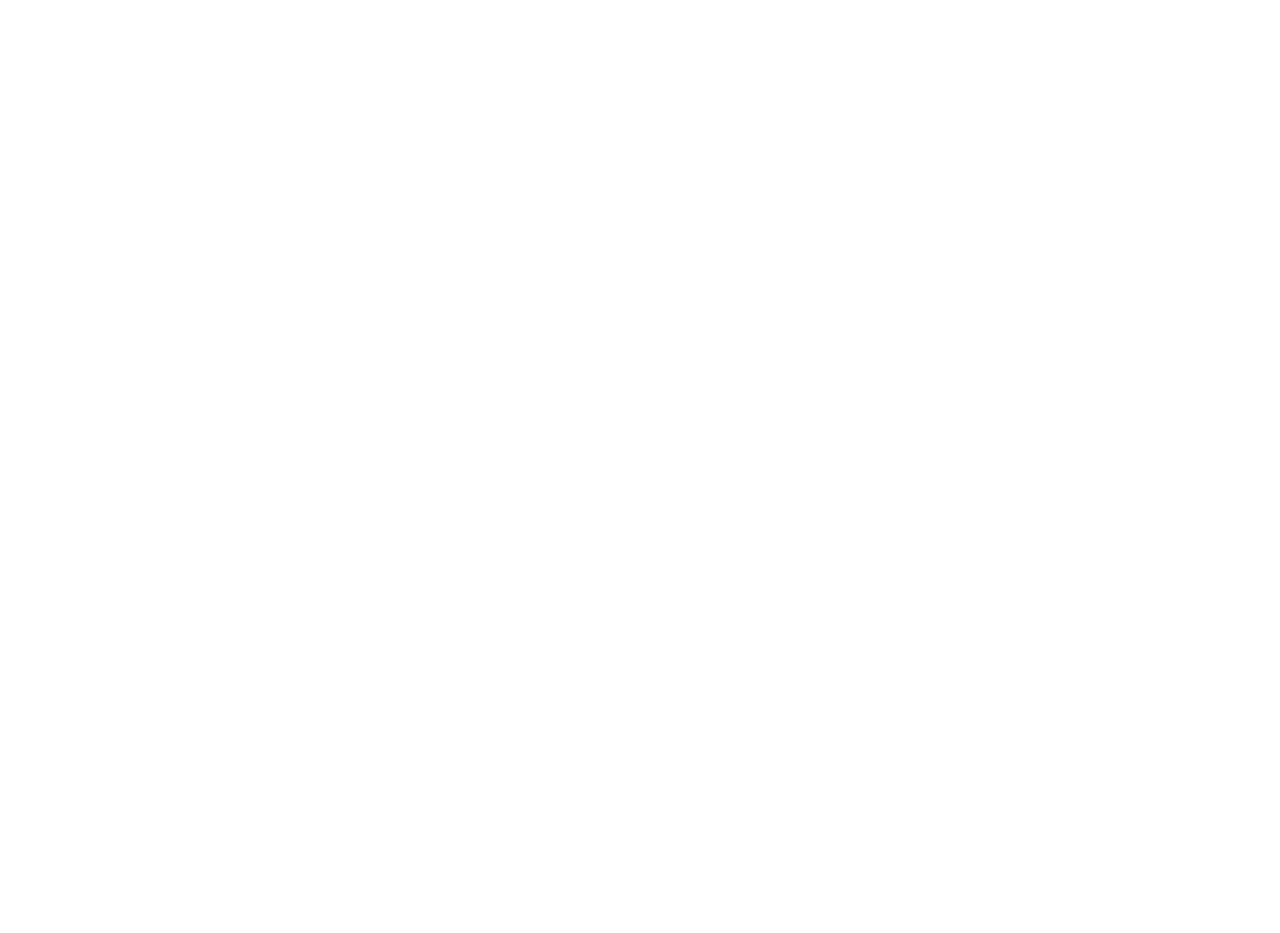
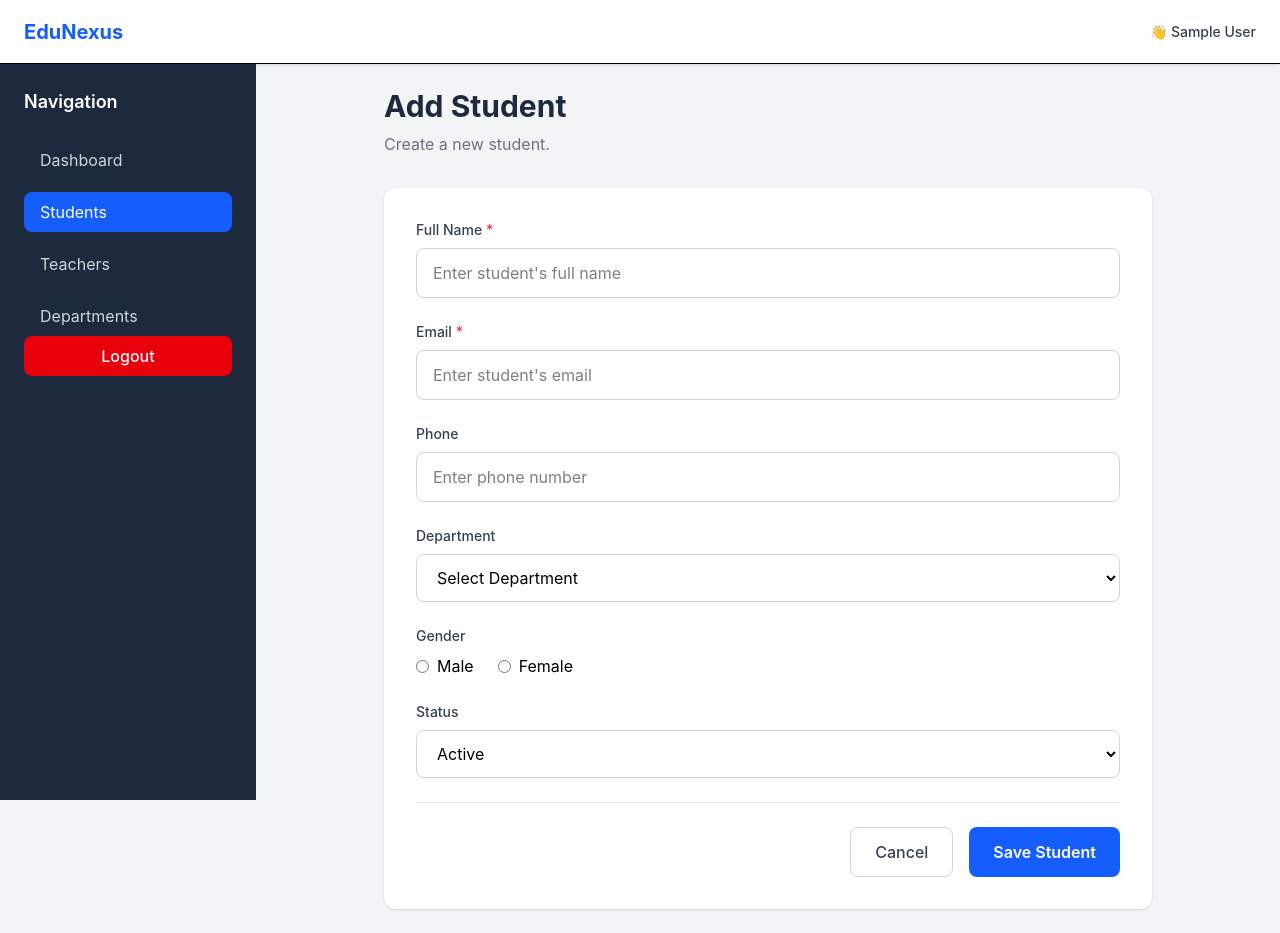
Before and after one commit to mbasar-8/EduNexus, a React (Vite) app in the folder client/: page /students/create in a window 1280 px wide. Before the commit this address had no page. Before the commit the page ends 800 px from the top, so only its background shows below. Built offline with nearby package versions, Linux system fonts and the light colour scheme; sample sign-in values are in the browser's storage; the HTML template or start-up script is replaced by a standard one.

Commit message:
Implement student creation form and frontend-backend integration

```diff
--- a/client/src/App.jsx
+++ b/client/src/App.jsx
@@ -6,6 +6,7 @@ import Dashboard from "./pages/dashboard/Dashboard";
 import Students from "./pages/students/Students";
 import Teachers from "./pages/teachers/Teachers";
 import Departments from "./pages/departments/Departments";
+import CreateStudent from "./pages/students/CreateStudent";
 
 function App() {
   return (
@@ -48,6 +49,15 @@ function App() {
           </ProtectedRoute>
         }
       />
+
+      <Route
+        path="/students/create"
+        element={
+          <ProtectedRoute>
+            <CreateStudent />
+          </ProtectedRoute>
+        }
+      />
     </Routes>
   );
 }
--- /dev/null
+++ b/client/src/components/students/StudentTable.jsx
@@ -0,0 +1,28 @@
+function StudentTable() {
+  return (
+    <div className="overflow-hidden rounded-xl border border-gray-200 bg-white shadow-sm">
+      <table className="w-full">
+        <thead className="bg-gray-100">
+          <tr>
+            <th className="px-6 py-4 text-left">ID</th>
+            <th className="px-6 py-4 text-left">Name</th>
+            <th className="px-6 py-4 text-left">Email</th>
+            <th className="px-6 py-4 text-left">Department</th>
+            <th className="px-6 py-4 text-left">Status</th>
+            <th className="px-6 py-4 text-left">Action</th>
+          </tr>
+        </thead>
+
+        <tbody>
+          <tr>
+            <td colSpan={6} className="px-6 py-10 text-center text-gray-500">
+              No students found.
+            </td>
+          </tr>
+        </tbody>
+      </table>
+    </div>
+  );
+}
+
+export default StudentTable;
--- /dev/null
+++ b/client/src/components/ui/PageHeader.jsx
@@ -0,0 +1,47 @@
+import { Search } from "lucide-react";
+
+function PageHeader({
+  title,
+  description,
+  buttonText,
+  onButtonClick,
+  searchPlaceholder,
+  searchValue,
+  onSearchChange,
+}) {
+  return (
+    <div className="mb-8 flex items-center justify-between">
+      <div>
+        <h1 className="text-3xl font-bold text-slate-800">{title}</h1>
+
+        <p className="mt-2 text-gray-500">{description}</p>
+      </div>
+
+      <div className="flex items-center gap-4">
+        <div className="relative">
+          <Search
+            size={18}
+            className="absolute left-4 top-1/2 -translate-y-1/2 text-gray-400"
+          />
+
+          <input
+            type="text"
+            value={searchValue}
+            onChange={(event) => onSearchChange(event.target.value)}
+            placeholder={searchPlaceholder}
+            className="w-72 rounded-lg border border-gray-300 py-3 pl-11 pr-4 outline-none transition focus:border-blue-600"
+          />
+        </div>
+
+        <button
+          onClick={onButtonClick}
+          className="rounded-lg bg-blue-600 px-5 py-3 font-semibold text-white transition hover:bg-blue-700"
+        >
+          {buttonText}
+        </button>
+      </div>
+    </div>
+  );
+}
+
+export default PageHeader;
--- /dev/null
+++ b/client/src/pages/students/CreateStudent.jsx
@@ -0,0 +1,215 @@
+import axios from "axios";
+import { useState } from "react";
+import DashboardLayout from "../../layouts/DashboardLayout";
+import { useNavigate } from "react-router-dom";
+
+function CreateStudent() {
+  const [formData, setFormData] = useState({
+    name: "",
+    email: "",
+    phone: "",
+    department: "",
+    gender: "",
+    status: "Active",
+  });
+
+  const navigate = useNavigate();
+
+  const handleInputChange = (field, value) => {
+    setFormData((previousData) => ({
+      ...previousData,
+      [field]: value,
+    }));
+  };
+
+  const handleSubmit = async (event) => {
+    event.preventDefault();
+
+    try {
+      const response = await axios.post(
+        `${import.meta.env.VITE_API_BASE_URL}/students`,
+        formData,
+        {
+          headers: {
+            Authorization: `Bearer ${localStorage.getItem("token")}`,
+          },
+        },
+      );
+
+      console.log(response.data);
+
+      navigate("/students");
+    } catch (error) {
+      console.error(error.response?.data || error.message);
+    }
+  };
+  return (
+    <DashboardLayout>
+      <div className="mx-auto max-w-3xl">
+        <h1 className="text-3xl font-bold text-slate-800">Add Student</h1>
+
+        <p className="mt-2 text-gray-500">Create a new student.</p>
+
+        <div className="mt-8 rounded-xl bg-white p-8 shadow-sm">
+          <form className="space-y-6" onSubmit={handleSubmit}>
+            <div>
+              <label
+                htmlFor="name"
+                className="mb-2 block text-sm font-medium text-gray-700"
+              >
+                Full Name <span className="text-red-500">*</span>
+              </label>
+
+              <input
+                id="name"
+                type="text"
+                placeholder="Enter student's full name"
+                value={formData.name}
+                onChange={(event) =>
+                  handleInputChange("name", event.target.value)
+                }
+                className="w-full rounded-lg border border-gray-300 px-4 py-3 outline-none transition focus:border-blue-600"
+              />
+            </div>
+
+            <div>
+              <label
+                htmlFor="email"
+                className="mb-2 block text-sm font-medium text-gray-700"
+              >
+                Email <span className="text-red-500">*</span>
+              </label>
+
+              <input
+                id="email"
+                type="email"
+                placeholder="Enter student's email"
+                value={formData.email}
+                onChange={(event) =>
+                  handleInputChange("email", event.target.value)
+                }
+                className="w-full rounded-lg border border-gray-300 px-4 py-3 outline-none transition focus:border-blue-600"
+              />
+            </div>
+
+            <div>
+              <label
+                htmlFor="phone"
+                className="mb-2 block text-sm font-medium text-gray-700"
+              >
+                Phone
+              </label>
+
+              <input
+                id="phone"
+                type="text"
+                placeholder="Enter phone number"
+                value={formData.phone}
+                onChange={(event) =>
+                  handleInputChange("phone", event.target.value)
+                }
+                className="w-full rounded-lg border border-gray-300 px-4 py-3 outline-none transition focus:border-blue-600"
+              />
+            </div>
+
+            <div>
+              <label
+                htmlFor="department"
+                className="mb-2 block text-sm font-medium text-gray-700"
+              >
+                Department
+              </label>
+
+              <select
+                id="department"
+                value={formData.department}
+                onChange={(event) =>
+                  handleInputChange("department", event.target.value)
+                }
+                className="w-full rounded-lg border border-gray-300 px-4 py-3 outline-none transition focus:border-blue-600"
+              >
+                <option value="">Select Department</option>
+                <option value="Science">Science</option>
+                <option value="Commerce">Commerce</option>
+                <option value="Arts">Arts</option>
+              </select>
+            </div>
+
+            <div>
+              <label className="mb-2 block text-sm font-medium text-gray-700">
+                Gender
+              </label>
+
+              <div className="flex gap-6">
+                <label className="flex items-center gap-2">
+                  <input
+                    type="radio"
+                    name="gender"
+                    value="Male"
+                    checked={formData.gender === "Male"}
+                    onChange={(event) =>
+                      handleInputChange("gender", event.target.value)
+                    }
+                  />
+                  Male
+                </label>
+
+                <label className="flex items-center gap-2">
+                  <input
+                    type="radio"
+                    name="gender"
+                    value="Female"
+                    checked={formData.gender === "Female"}
+                    onChange={(event) =>
+                      handleInputChange("gender", event.target.value)
+                    }
+                  />
+                  Female
+                </label>
+              </div>
+            </div>
+
+            <div>
+              <label
+                htmlFor="status"
+                className="mb-2 block text-sm font-medium text-gray-700"
+              >
+                Status
+              </label>
+
+              <select
+                id="status"
+                value={formData.status}
+                onChange={(event) =>
+                  handleInputChange("status", event.target.value)
+                }
+                className="w-full rounded-lg border border-gray-300 px-4 py-3 outline-none transition focus:border-blue-600"
+              >
+                <option value="Active">Active</option>
+                <option value="Inactive">Inactive</option>
+              </select>
+            </div>
+
+            <div className="flex justify-end gap-4 border-t border-gray-200 pt-6">
+              <button
+                type="button"
+                className="rounded-lg border border-gray-300 px-6 py-3 font-medium text-gray-700 transition hover:bg-gray-100"
+              >
+                Cancel
+              </button>
+
+              <button
+                type="submit"
+                className="rounded-lg bg-blue-600 px-6 py-3 font-semibold text-white transition hover:bg-blue-700"
+              >
+                Save Student
+              </button>
+            </div>
+          </form>
+        </div>
+      </div>
+    </DashboardLayout>
+  );
+}
+
+export default CreateStudent;
--- a/client/src/pages/students/Students.jsx
+++ b/client/src/pages/students/Students.jsx
@@ -1,9 +1,27 @@
+import { useState } from "react";
+
 import DashboardLayout from "../../layouts/DashboardLayout";
+import PageHeader from "../../components/ui/PageHeader";
+import StudentTable from "../../components/students/StudentTable";
+
+import { useNavigate } from "react-router-dom";
 
 function Students() {
+  const [search, setSearch] = useState("");
+  const navigate = useNavigate();
   return (
     <DashboardLayout>
-      <h1 className="text-4xl font-bold text-blue-600">Students Page</h1>
+      <PageHeader
+        title="Students"
+        description="Manage all students in your organization."
+        buttonText="+ Add Student"
+        searchPlaceholder="Search students..."
+        searchValue={search}
+        onSearchChange={setSearch}
+        onButtonClick={() => navigate("/students/create")}
+      />
+
+      <StudentTable />
     </DashboardLayout>
   );
 }
```
Also changed, not shown: 2 other files (tests, documents, lock files or other folders).
